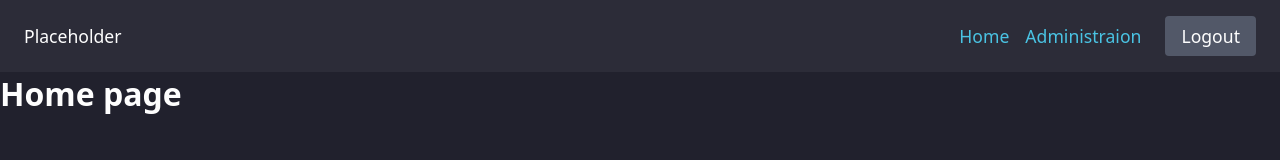
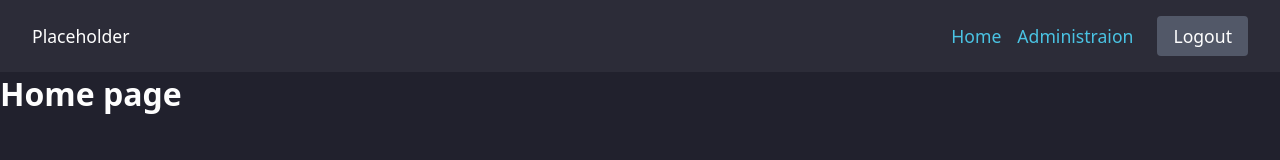
Before and after one commit to srtaps/vue-rtf-editor, a Vue app in the folder frontend/: page /home in a window 1280 px wide. Shown: the top 160 px of the page. Built offline with nearby package versions, Linux system fonts and the light colour scheme; sample sign-in values are in the browser's storage.

Commit message:
Adjust padding

```diff
--- a/frontend/src/components/Navbar.vue
+++ b/frontend/src/components/Navbar.vue
@@ -28,7 +28,7 @@ const handleLogout = () => {
 .navigation {
   background-color: #2c2c38;
   font-size: 1.1rem;
-  padding: 16px 24px;
+  padding: 16px 32px;
   display: flex;
   justify-content: space-between;
 }
```
